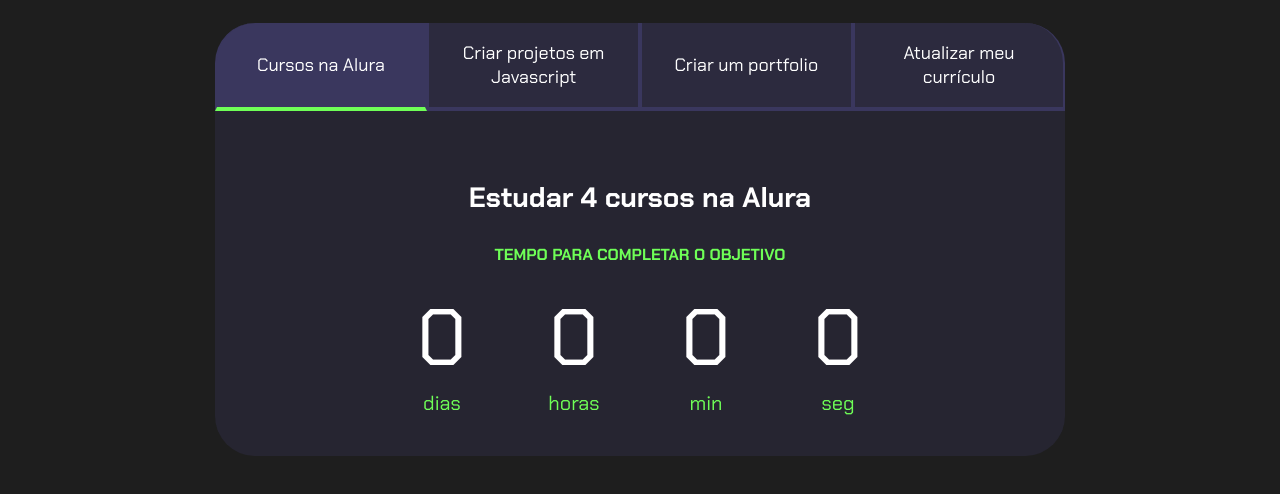
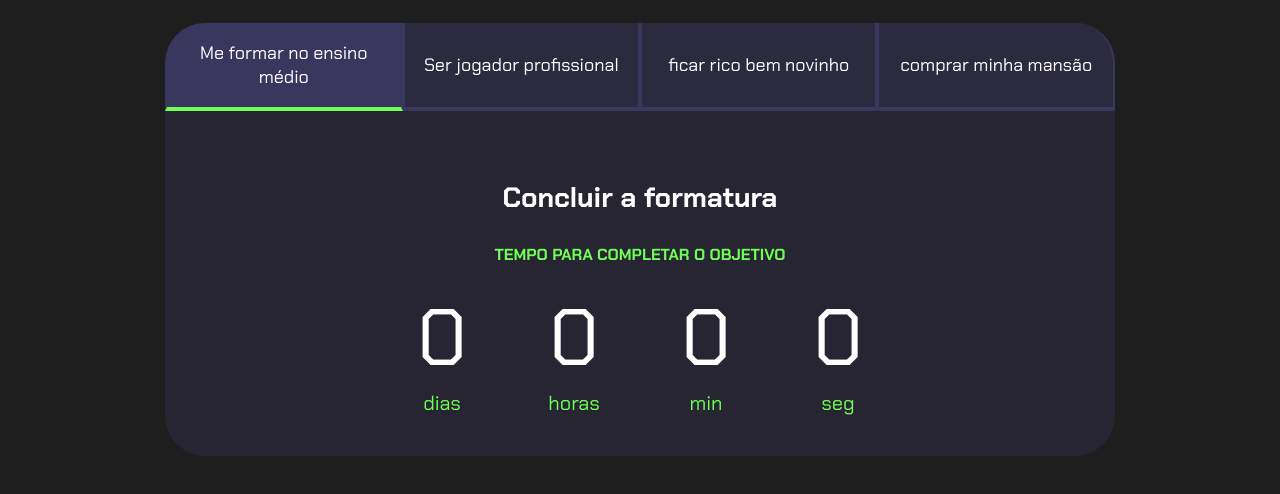
Before and after one commit to Dududograu20/javascript-projetos-de-vida, a plain HTML site: page index.html in a window 1280 px wide. Shown: the part 80-574 px from the top of the page. Drawn offline with Linux system fonts and the light colour scheme.

Commit message:
atualizações 15/03

```diff
--- a/index.html
+++ b/index.html
@@ -13,14 +13,14 @@
         <h2 class="titulo-principal">Meus Objetivos do ano<span>_</span></h2>
         <div class="conteudo">
             <div class="botoes">
-                <button class="botao ativo">Cursos na Alura</button>
-                <button class="botao">Criar projetos em Javascript</button>
-                <button class="botao">Criar um portfolio</button>
-                <button class="botao">Atualizar meu currículo</button>
+                <button class="botao ativo">Me formar no ensino médio</button>
+                <button class="botao">Ser jogador profissional</button>
+                <button class="botao">ficar rico bem novinho</button>
+                <button class="botao">comprar minha mansão</button>
             </div>
             <div class="abas-textos">
                 <div class="aba-conteudo ativo">
-                    <h3 class="aba-conteudo-titulo-principal">Estudar 4 cursos na Alura</h3>
+                    <h3 class="aba-conteudo-titulo-principal">Concluir a formatura</h3>
                     <h4 class="aba-conteudo-titulo-secundario">Tempo para completar o objetivo</h4>
                     <div class="contador">
                         <div class="contador-digito">
@@ -42,7 +42,7 @@
                     </div>
                 </div>
                 <div class="aba-conteudo">
-                    <h3 class="aba-conteudo-titulo-principal">Criar 5 projetos em Javascript</h3>
+                    <h3 class="aba-conteudo-titulo-principal">objetivo a curto prazo</h3>
                     <h4 class="aba-conteudo-titulo-secundario">Tempo para completar o objetivo</h4>
                     <div class="contador">
                         <div class="contador-digito">
@@ -64,7 +64,7 @@
                     </div>
                 </div>
                 <div class="aba-conteudo">
-                    <h3 class="aba-conteudo-titulo-principal">Criar um portfolio com os meus 3 melhores projetos</h3>
+                    <h3 class="aba-conteudo-titulo-principal">projeto futuro</h3>
                     <h4 class="aba-conteudo-titulo-secundario">Tempo para completar o objetivo</h4>
                     <div class="contador">
                         <div class="contador-digito">
@@ -86,7 +86,7 @@
                     </div>
                 </div>
                 <div class="aba-conteudo">
-                    <h3 class="aba-conteudo-titulo-principal">Atualizar meu curriculo com os certificados da Alura</h3>
+                    <h3 class="aba-conteudo-titulo-principal">sonho de consumo</h3>
                     <h4 class="aba-conteudo-titulo-secundario">Tempo para completar o objetivo</h4>
                     <div class="contador">
                         <div class="contador-digito">
```
